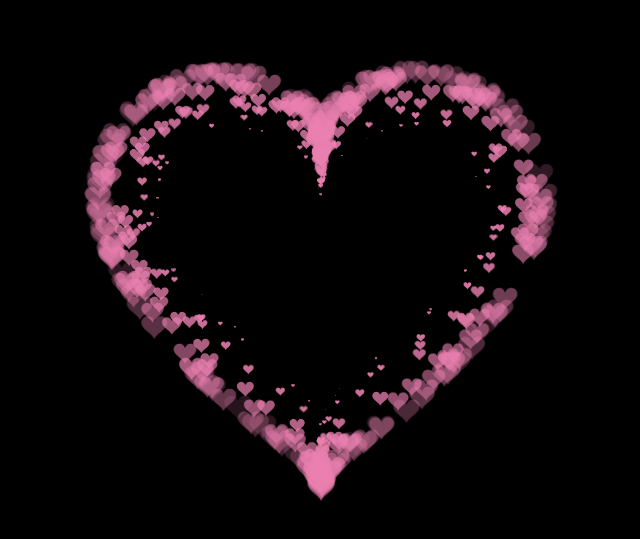
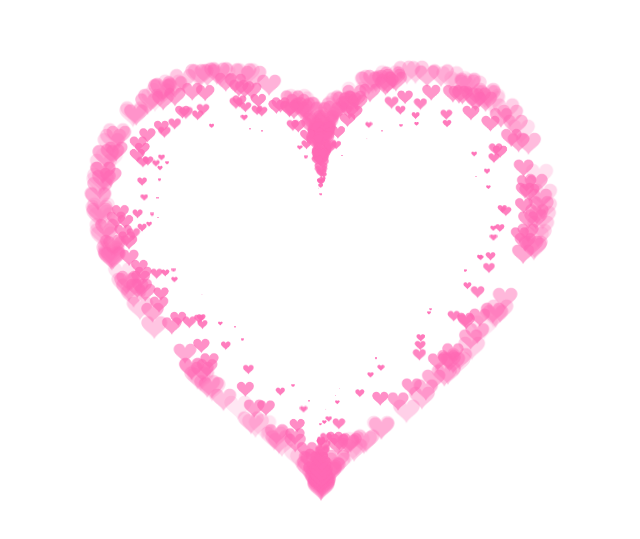
Before and after one commit to dapao000/haha.github.io, a plain HTML site: page index.html in a window 1280 px wide. Shown: the part 123-662 px from the top of the page, without its empty margins (319-959 px from the left). Drawn offline with Linux system fonts and the light colour scheme.

Commit message:
Update index.html

```diff
--- a/index.html
+++ b/index.html
@@ -1,7 +1,7 @@
 <!DOCTYPE HTML PUBLIC "-//W3C//DTD HTML 4.0 Transitional//EN">
 <HTML>
  <HEAD>
-  <TITLE> New Document </TITLE>
+  <TITLE> Love </TITLE>
   <META NAME="Generator" CONTENT="EditPlus">
   <META NAME="Author" CONTENT="">
   <META NAME="Keywords" CONTENT="">
@@ -11,7 +11,7 @@
   height: 100%;
   padding: 0;
   margin: 0;
-  background: #000;
+  background: #FFF;
 }
 canvas {
   position: absolute;
@@ -212,7 +212,7 @@ var ParticlePool = (function() {
     }
     context.closePath();
     // create the fill
-    context.fillStyle = '#ea80b0';
+    context.fillStyle = '#FF69B4';
     context.fill();
     // create the image
     var image = new Image();
```
